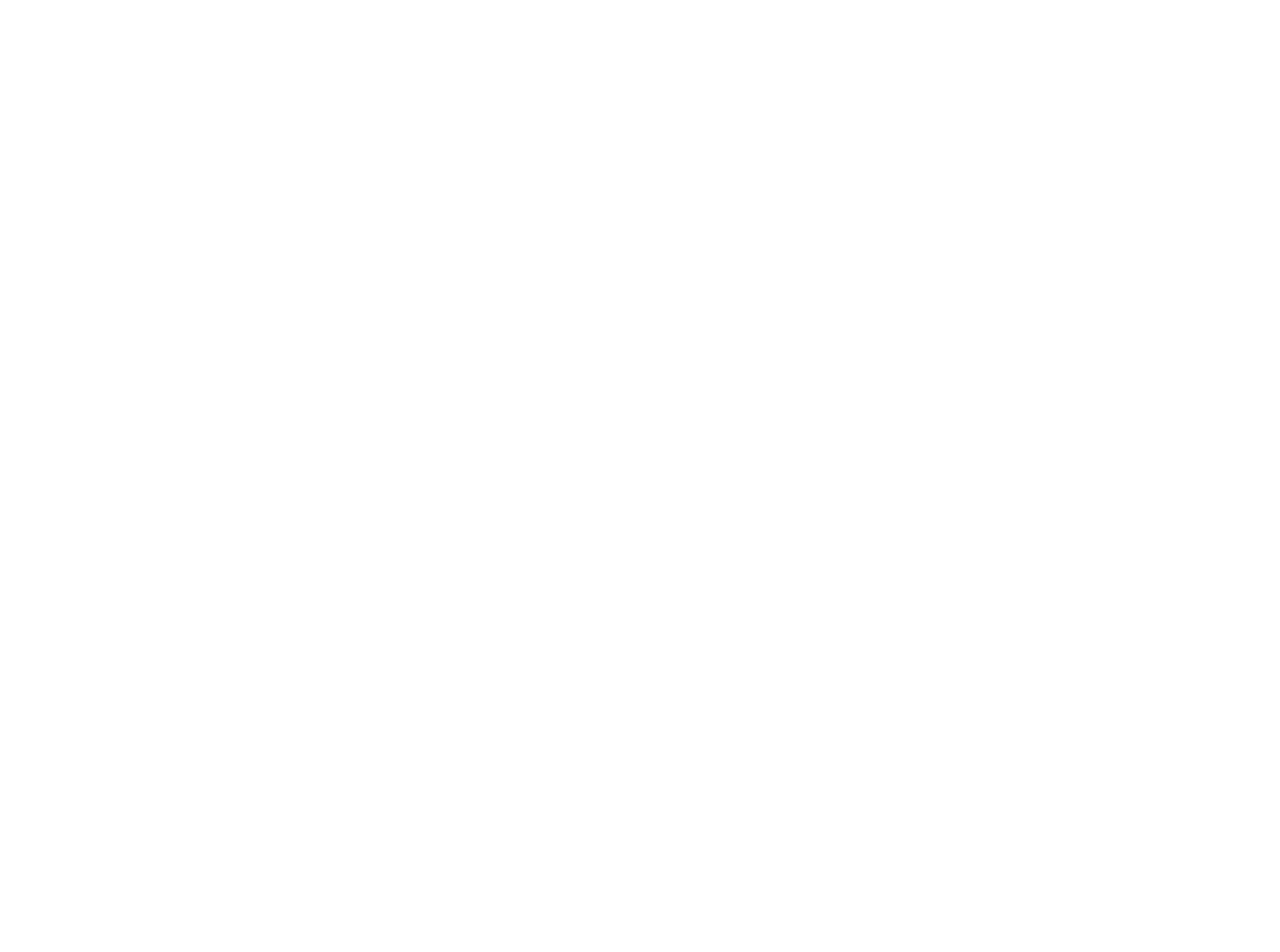
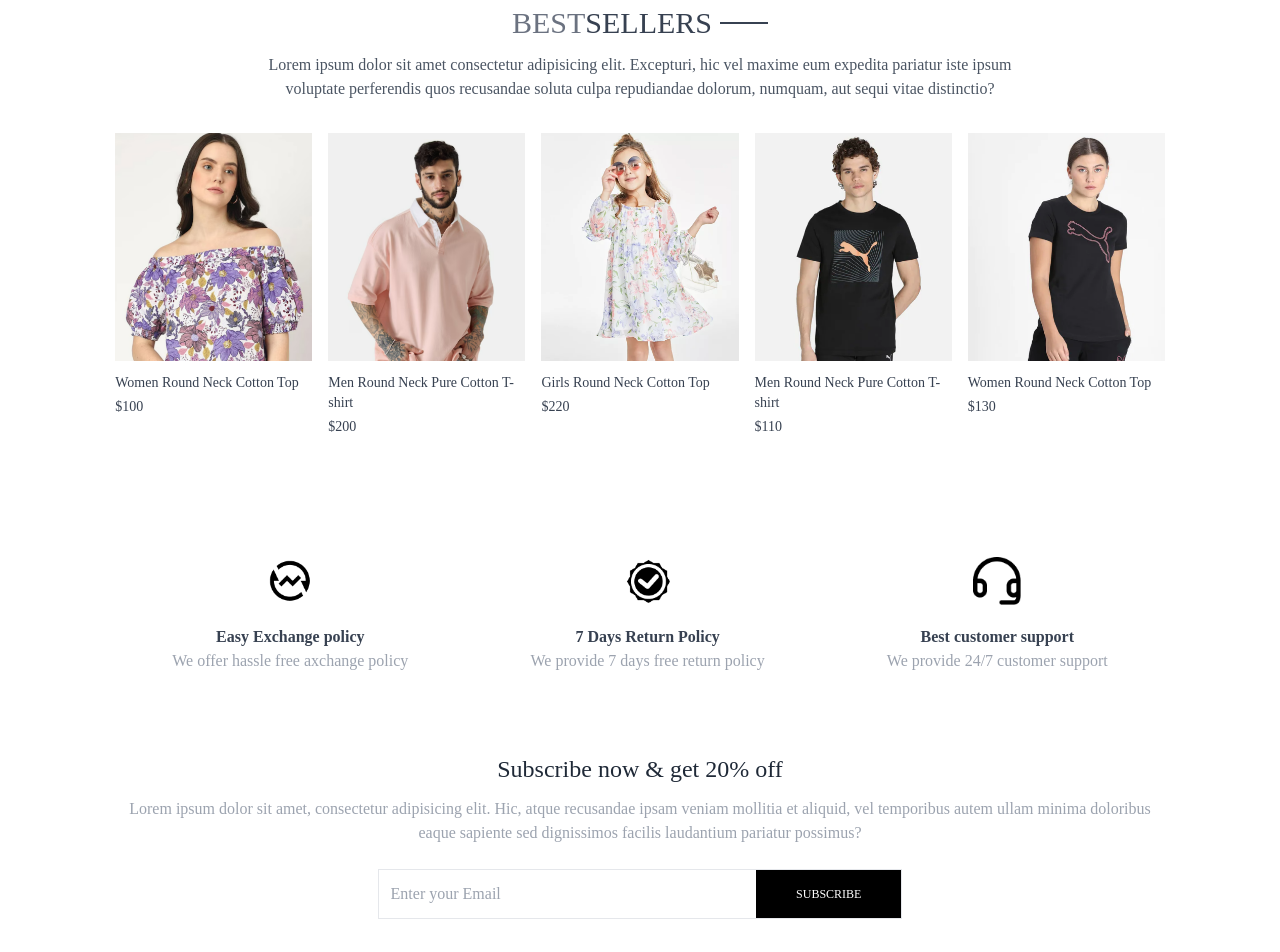
Before and after one commit to Huntercoding02/e-commerce, a React (Vite) app: page / in a window 1280 px wide. Shown: the part 1400-2352 px from the top of the page. Before the commit the page ends 1373 px from the top, so only its background shows below. Built offline with nearby package versions, Linux system fonts and the light colour scheme.

Commit message:
feat:home-part2

```diff
--- a/src/App.jsx
+++ b/src/App.jsx
@@ -10,7 +10,7 @@
 import PlaceOrder from './pages/PlaceOrder'
 import Orders from './pages/Orders'
 import NavBar from './components/NavBar'
-
+import Footer from './components/Footer'
 const App = () => {
   return (
     <div className=' px-4 sm:px-[5vw] md:px-[7vw] lg:px-[9vw]' >
@@ -26,6 +26,7 @@
       <Route path='/place-order' element={<PlaceOrder/>}/>
       <Route path='/orders' element={<Orders/>}/>
     </Routes>
+    <Footer/>
 
     </div>
   )
--- /dev/null
+++ b/src/components/BestSeller.jsx
@@ -0,0 +1,38 @@
+import React, { useContext, useEffect, useState } from 'react'
+import { ShopContext } from '../context/ShopCentext'
+import Title from './Title'
+import ProductItem from './ProductItem'
+
+const BestSeller = () => {
+    const {products} = useContext(ShopContext)
+    const [bestSeller,setBestSeller] = useState([])
+
+    useEffect(()=>{
+        const bestProduct = products.filter((item)=>(item.bestseller))
+        setBestSeller(bestProduct.slice(0,5))
+        console.log(bestProduct);
+    },[])
+
+
+
+  return (
+    <div className='my-10'>
+        <div className='text-center text-3xl py-8'>
+            <Title text1={"BEST"} text2={"SELLERS"}/>
+            <p className='w-3/4 m-auto text-xs sm:text-sm md:text-base text-gray-600'>
+            Lorem ipsum dolor sit amet consectetur adipisicing elit. Excepturi, hic vel maxime eum expedita pariatur iste ipsum voluptate perferendis quos recusandae soluta culpa repudiandae dolorum, numquam, aut sequi vitae distinctio?
+            </p>
+
+        </div>
+        <div className='grid grid-cols-2 sm:grid-cols-3 md:grid-cols-4 lg:grid-cols-5 gap-4 gap-y-6'>
+        {
+                bestSeller.map((item,index)=>(
+                    <ProductItem key={index} id={item._id} name={item.name} image={item.image} price={item.price}/>
+                ))
+            }
+        </div>
+    </div>
+  )
+}
+
+export default BestSeller
--- /dev/null
+++ b/src/components/Footer.jsx
@@ -0,0 +1,11 @@
+import React from 'react'
+
+const footer = () => {
+  return (
+    <div>
+        <div className='flex flex-col sm:grid grid-cols-[3fr_1fe_1fr] gap-14 my-10 mt-40 text-sm'></div>
+    </div>
+  )
+}
+
+export default footer
--- a/src/components/NavBar.jsx
+++ b/src/components/NavBar.jsx
@@ -6,7 +6,10 @@
   const [visible,setVisible] = useState(false)
   return (
     <div className="flex items-center justify-between py-5 font-medium">
-      <img src={assets.logo} className="w-36" alt="" />
+     <Link to="/">
+     <img src={assets.logo} className="w-36" alt="" />
+     </Link>
+
       <ul className="hidden sm:flex gap-5 text-sm text-gray-700">
         <NavLink to="/" className="flex flex-col items-center gap-1">
           <p>Home</p>
--- /dev/null
+++ b/src/components/NewsLetterBox.jsx
@@ -0,0 +1,22 @@
+import React from 'react'
+
+const NewsLetterBox = () => {
+
+    const onSubmitHandler = (event)=>{
+        event.preventDefault();
+    }
+  return (
+    <div className='text-center'>
+        <p className='text-2xl font-medium text-gray-800'> Subscribe now & get 20% off</p>
+        <p className='text-gray-400 mt-3'>
+            Lorem ipsum dolor sit amet, consectetur adipisicing elit. Hic, atque recusandae ipsam veniam mollitia et aliquid, vel temporibus autem ullam minima doloribus eaque sapiente sed dignissimos facilis laudantium pariatur possimus?
+        </p>
+        <form onSubmit={onSubmitHandler} className='w-full sm:w-1/2 flex items-center gap-3 mx-auto my-6 border pl-3'>
+            <input className='w-full sm:flex-1 outline-none' type="email" placeholder='Enter your Email' required />
+            <button type='submit' className='bg-black text-white text-xs px-10 py-4'>SUBSCRIBE </button>
+        </form>
+        </div>
+  )
+}
+
+export default NewsLetterBox
--- /dev/null
+++ b/src/components/PurPolicy.jsx
@@ -0,0 +1,26 @@
+import React from 'react'
+import { assets } from '../assets/assets'
+
+const PurPolicy = () => {
+  return (
+    <div className='flex flex-cols sm:flex-row justify-around gap-12 sm:gap-2 text-center py-20 text-xs sm:text-base text-gray-700'>
+        <div>
+            <img src={assets.exchange_icon} className='w-12 m-auto mb-5' alt="" />
+            <p className='font-semibold'>Easy Exchange policy</p>
+            <p className='text-gray-400'>We offer hassle free axchange policy</p>
+        </div>
+        <div>
+            <img src={assets.quality_icon} className='w-12 m-auto mb-5' alt="" />
+            <p className='font-semibold'>7 Days Return Policy</p>
+            <p className='text-gray-400'>We provide 7 days free return policy</p>
+        </div>
+        <div>
+            <img src={assets.support_img} className='w-12 m-auto mb-5' alt="" />
+            <p className='font-semibold'>Best customer support</p>
+            <p className='text-gray-400'>We provide 24/7 customer support</p>
+        </div>
+        </div>
+  )
+}
+
+export default PurPolicy
--- a/src/index.css
+++ b/src/index.css
@@ -16,3 +16,9 @@
     font-weight: 400;
     font-style: normal;
   }
+  @media(max-width:640px){
+    a.active{
+        background-color: black;
+        color: white;
+    }
+  }
--- a/src/pages/Home.jsx
+++ b/src/pages/Home.jsx
@@ -1,12 +1,18 @@
 import React from 'react'
 import { Hero } from '../components/Hero'
 import LatestCollection from '../components/LatestCollection'
+import BestSeller from '../components/BestSeller'
+import PurPolicy from '../components/PurPolicy'
+import NewsLetterBox from '../components/NewsLetterBox'
 
 function Home() {
   return (
     <div>
       <Hero/>
     <LatestCollection/>
+    <BestSeller/>
+    <PurPolicy/>
+    <NewsLetterBox/>
     </div>
   )
 }
```
